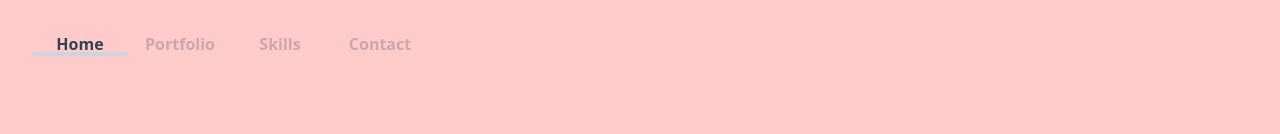
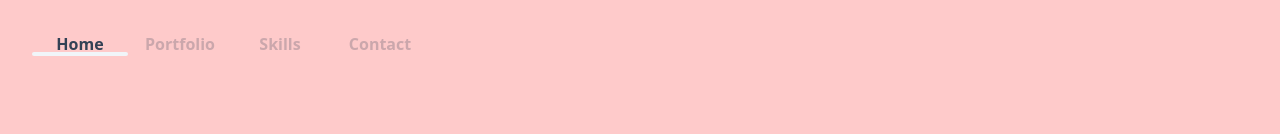
Before and after one commit to naveenterance/cv, a React (Vite) app: page / in a window 1280 px wide. Shown: the top 134 px of the page. Built offline with nearby package versions, Linux system fonts and the light colour scheme; no server answers.

Commit message:
color change

```diff
--- a/src/App.jsx
+++ b/src/App.jsx
@@ -97,17 +97,17 @@ function App() {
         </div>
         <div className="flex mt-4">
           <hr
-            className={`w-24 h-1 mr-1 bg-slate-300 border-0 rounded font-extrabold animate__animated ${
+            className={`w-24 h-1 mr-1 bg-slate-100 border-0 rounded font-extrabold animate__animated ${
               view == "Home" ? "animate__zoomIn" : "animate__zoomOut"
             }`}
           ></hr>
           <hr
-            className={`w-24 h-1 mr-1 bg-slate-300 border-0 rounded font-extrabold animate__animated ${
+            className={`w-24 h-1 mr-1 bg-slate-100 border-0 rounded font-extrabold animate__animated ${
               view == "Portfolio" ? "animate__zoomIn" : "animate__zoomOut"
             }`}
           ></hr>
           <hr
-            className={`w-24 h-1 mr-1 bg-slate-300 border-0 rounded font-extrabold animate__animated ${
+            className={`w-24 h-1 mr-1 bg-slate-100 border-0 rounded font-extrabold animate__animated ${
               view == "About" ? "animate__zoomIn" : "animate__zoomOut"
             }`}
           ></hr>
```
